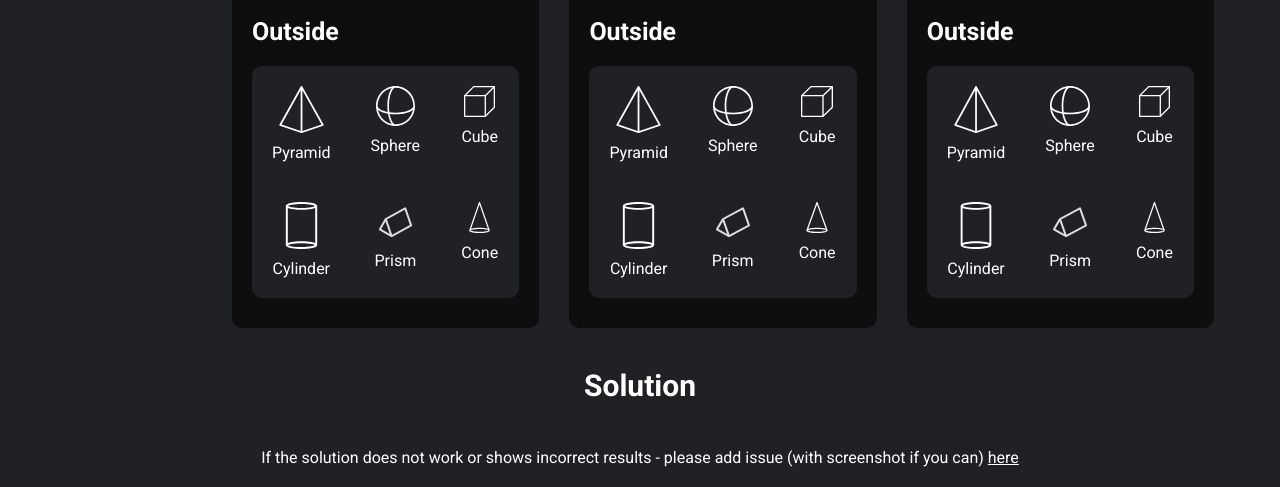
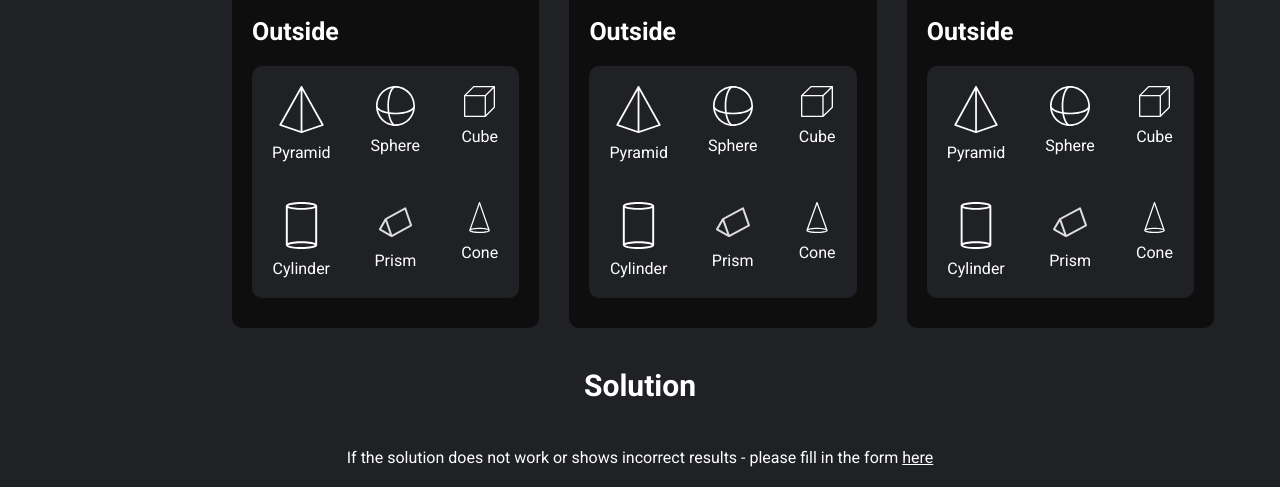
Before and after one commit to Soclose010/salvations-edge-4, a plain HTML site: page index.html in a window 1280 px wide. Shown: the part 334-821 px from the top of the page. Drawn offline with Linux system fonts and the light colour scheme.

Commit message:
Update index.html

```diff
--- a/index.html
+++ b/index.html
@@ -476,12 +476,11 @@
       </div>
     </main>
     <footer>
-      If the solution does not work or shows incorrect results - please add
-      issue (with screenshot if you can)
+      If the solution does not work or shows incorrect results - please fill in the form
       <a
         class="footer__link"
         target="_blank"
-        href="https://github.com/Soclose010/salvations-edge-4/issues"
+        href="https://forms.gle/9dLb86FuyFSc8TFY7"
         >here</a
       >
     </footer>
```
